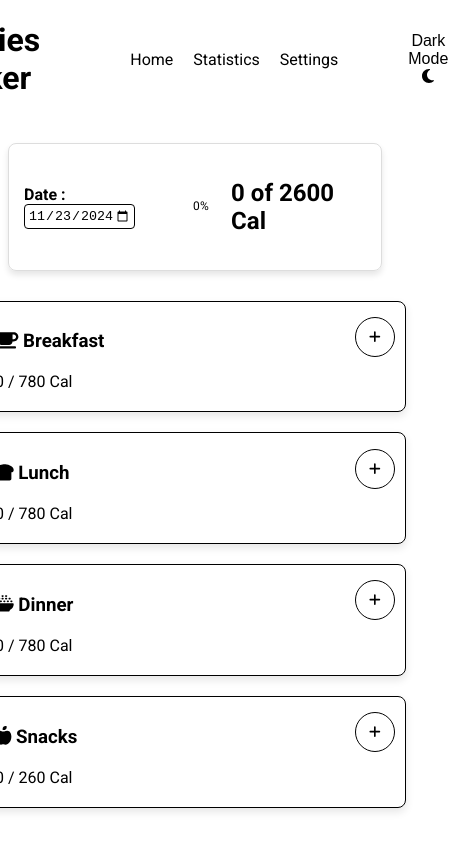
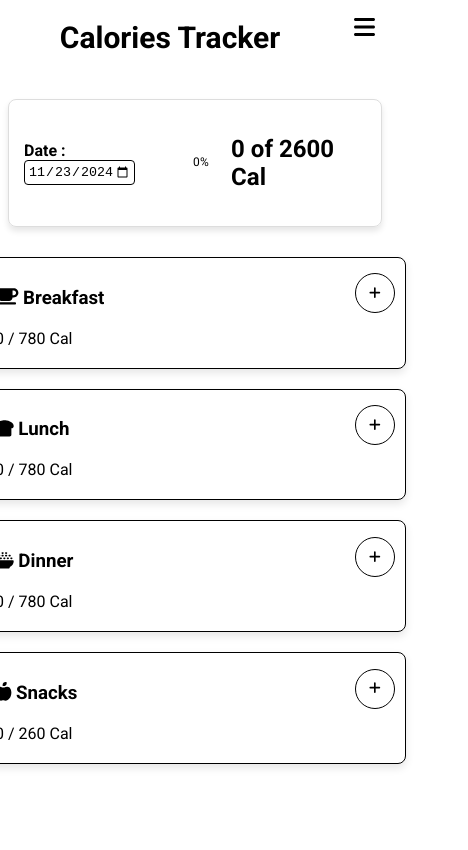
Before and after one commit to priyamkumar/Calories-Tracker, a React (Vite) app: page / in a window 390 px wide. Shown: the top 850 px of the page, 468 px wide, since content can reach past the window. Built offline with nearby package versions, Linux system fonts and the light colour scheme.

Commit message:
adding hamburger menu for smaller screens

```diff
--- a/src/App.css
+++ b/src/App.css
@@ -43,6 +43,11 @@ main {
   display: flex;
   gap: 20px;
   list-style: none;
+}
+
+.hamburger-menu {
+  display: none;
+  cursor: pointer;
 }
 
 .nav ul li {
@@ -277,10 +282,11 @@ main {
 }
 
 #darkModeToggle {
+  display: inline-block;
   padding: 10px 20px;
   font-size: 16px;
   cursor: pointer;
-  border: none;
+  border: 1px solid var(--text-color);
   border-radius: 5px;
   background-color: var(--background-color);
   color: var(--text-color);
@@ -362,7 +368,7 @@ main {
   color: var(--text-color);
   display: flex;
   align-items: center;
-  gap: 10px
+  gap: 10px;
 }
 
 .goal-radio-group label {
@@ -403,7 +409,55 @@ main {
   font-size: 12px;
 }
 
+.add-data-message {
+  color: red !important;
+}
+
+.theme-heading {
+  display: inline-block;
+  margin-right: 10px;
+}
+
+.theme-section {
+  display: flex;
+  align-items: center;
+  justify-content: center;
+}
+
 @media (max-width: 768px) {
+  header h1 {
+    font-size: 30px;
+  }
+
+  .bars {
+    font-size: 24px;
+  }
+
+  .nav {
+    display: none;
+  }
+
+  .nav ul {
+    position: fixed;
+    right: 10px;
+    background-color: var(--background-color);
+    color: var(--text-color);
+    flex-direction: column;
+    justify-content: center;
+    align-items: center;
+  }
+
+  .nav.show {
+    display: flex;
+  }
+
+  .hamburger-menu {
+    display: block;
+    position: absolute;
+    top: 15px;
+    right: 15px;
+  }
+
   .home {
     gap: 10px;
   }
--- a/src/Components/Header.jsx
+++ b/src/Components/Header.jsx
@@ -9,7 +9,6 @@ export default function Header({setView}) {
     <header className={`header ${theme === "Dark" ? "dark" : ""}`}>
       <Title />
       <Navbar setView={setView}/>
-      <Theme/>
     </header>
   );
 }
--- a/src/Components/Navbar.jsx
+++ b/src/Components/Navbar.jsx
@@ -1,9 +1,10 @@
-import React from "react";
+import { FontAwesomeIcon } from "@fortawesome/react-fontawesome";
+import { faBars } from "@fortawesome/free-solid-svg-icons";
+import { useState } from "react";
 
-export default function Navbar({setView}) {
+export default function Navbar({ setView }) {
   const handleView = (event) => {
-    switch(event.target.innerText)
-    {
+    switch (event.target.innerText) {
       case "Home":
         setView("Tracker");
         break;
@@ -16,14 +17,26 @@ export default function Navbar({setView}) {
       default:
         break;
     }
+  };
+
+  const [toggle ,setToggle] = useState(false);
+
+  const toggleMenu = () => {
+    setToggle((prev) => !prev);
   }
+
   return (
-    <nav className="nav">
+    <div>
+       <div className="hamburger-menu" onClick={toggleMenu}>
+          <FontAwesomeIcon icon={faBars} className="bars" />{" "}
+      </div>
+    <nav className={`nav ${toggle ? "show" : ""}`}>
       <ul>
         <li onClick={handleView}>Home</li>
         <li onClick={handleView}>Statistics</li>
         <li onClick={handleView}>Settings</li>
       </ul>
     </nav>
+    </div>
   );
 }
--- a/src/Components/Settings.jsx
+++ b/src/Components/Settings.jsx
@@ -3,6 +3,7 @@ import Heading from "./Heading";
 import SettingsOptions from "./SettingsOptions";
 import { useTheme } from "../Contexts/ThemeContext";
 import { parseLocalStorage, setLocalStorage } from "../Utility/utils";
+import Theme from "./Theme";
 
 export default function Settings() {
     const {theme} = useTheme();
@@ -22,6 +23,7 @@ export default function Settings() {
     <div className={`settings ${theme === "Dark" ? "dark" : ""}`}>
         <Heading text={"User Settings"} className={"settings"}/>
         <SettingsOptions userDataArr={[userData, setUserData]}/>
+        <Theme/>
     </div>
   );
 }
--- a/src/Components/StatisticsAverages.jsx
+++ b/src/Components/StatisticsAverages.jsx
@@ -96,7 +96,7 @@ export default function StatisticsAverages() {
           </h3>
         </>
       ) : (
-        <h3>Please enter all your details in settings.</h3>
+        <h3 className="add-data-message">Please enter all your details in settings.</h3>
       )}
       {today === currentDate && (
         <>
--- a/src/Components/Theme.jsx
+++ b/src/Components/Theme.jsx
@@ -1,13 +1,17 @@
-import { useTheme } from "../Contexts/ThemeContext"
+import { useTheme } from "../Contexts/ThemeContext";
 import { FontAwesomeIcon } from "@fortawesome/react-fontawesome";
-import {
-    faMoon,
-    faSun
-} from "@fortawesome/free-solid-svg-icons";
+import { faMoon, faSun } from "@fortawesome/free-solid-svg-icons";
+import Heading from "./Heading";
 
 export default function Theme() {
-    const {theme, toggleTheme} = useTheme();
+  const { theme, toggleTheme } = useTheme();
   return (
-    <button id="darkModeToggle" onClick={toggleTheme}>{theme === "Light" ? "Dark" : "Light"} Mode <FontAwesomeIcon icon={theme === "Light" ? faMoon : faSun}/></button>
-  )
+    <div className="theme-section">
+      <Heading text={"Select Theme"} className={"theme"}/>
+      <button id="darkModeToggle" onClick={toggleTheme}>
+        {theme === "Light" ? "Dark" : "Light"} Mode{" "}
+        <FontAwesomeIcon icon={theme === "Light" ? faMoon : faSun} />
+      </button>
+    </div>
+  );
 }
```
